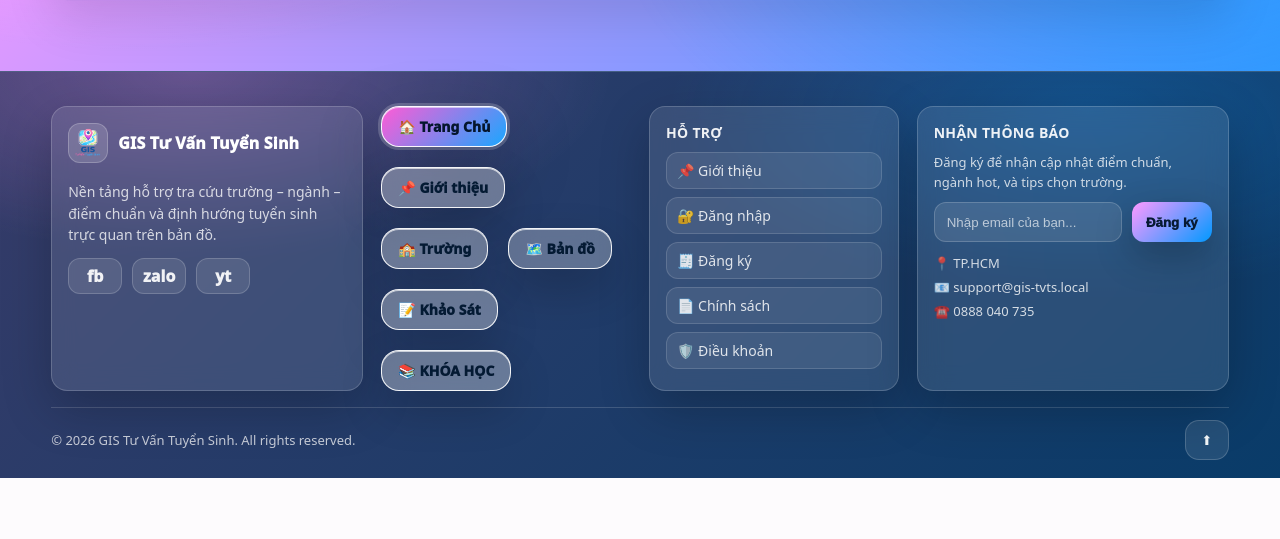
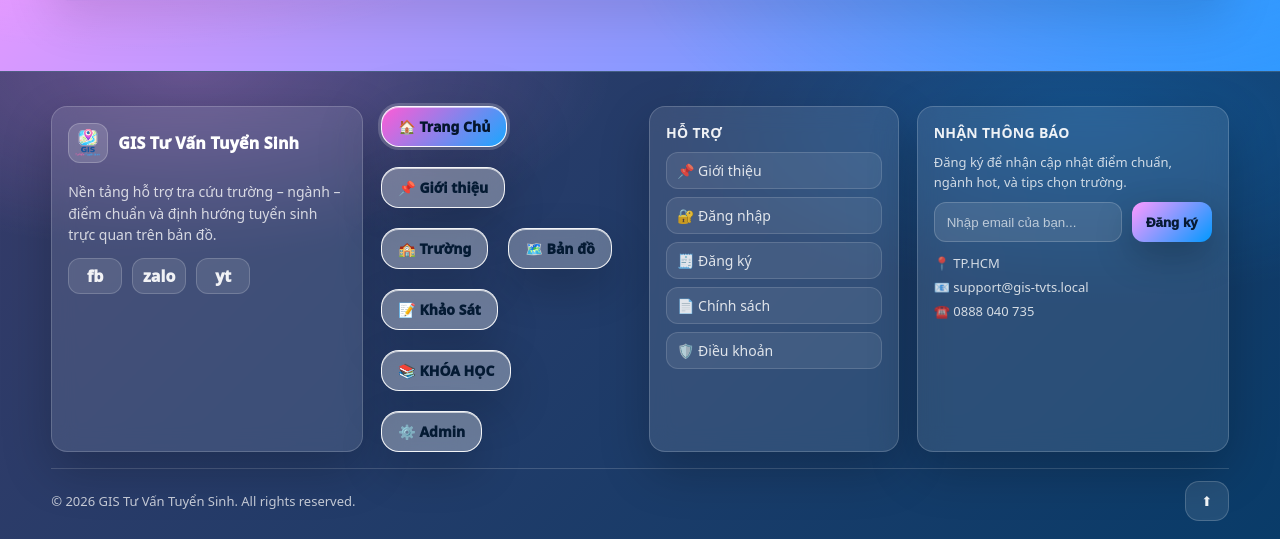
Before and after one commit to TRAM-HUONG/GIS-TUVANTUYENSINH, a Django app: page / in a window 1280 px wide. Shown: the part 1050-1589 px from the top of the page. Before the commit the page ends 1528 px from the top, so only its background shows below. Run offline with Django 5.2, Linux system fonts and the light colour scheme; data that the repository does not hold is empty.

Commit message:
Lưu các thay đổi

```diff
--- a/config/urls.py
+++ b/config/urls.py
@@ -24,7 +24,6 @@ def truong_view(request):
 def nganh_view(request):
     return render(request, "truongdaihoc/nganhhoc.html")
 urlpatterns = [
-    path("admin/", admin.site.urls),
     path("", include("home.urls")),
     path("gioi-thieu/", gioithieu, name="gioithieu"),
     path("tra-cuu/", tracuu, name="tracuu"),
--- a/home/urls.py
+++ b/home/urls.py
@@ -20,4 +20,9 @@ urlpatterns = [
     path("admin/truong-dai-hoc/chi-tiet/<str:matruong>/", views.admin_truong_detail, name="admin_truong_detail"),
     path("admin/truong-dai-hoc/sua/<str:matruong>/", views.admin_truong_edit, name="admin_truong_edit"),
     path("admin/truong-dai-hoc/xoa/<str:matruong>/", views.admin_truong_delete, name="admin_truong_delete"),
+
+    path("admin/nganh-hoc/", views.admin_nganh_list, name="admin_nganh_list"),
+    path("admin/diem-chuan/", views.admin_diemchuan_list, name="admin_diemchuan_list"),
+    path("admin/khao-sat/", views.admin_khaosat_list, name="admin_khaosat_list"),
+    path("admin/nguoi-dung/", views.admin_nguoidung_list, name="admin_nguoidung_list"),
 ]
--- a/home/views.py
+++ b/home/views.py
@@ -3,7 +3,6 @@ from django.contrib import messages
 from django.contrib.auth.hashers import make_password, check_password
 from django.db.models import Q, OuterRef, Subquery, Value
 from django.db.models.functions import Coalesce
-from django.http import HttpResponseForbidden
 
 from .models import (
     NguoiDung,
@@ -146,7 +145,7 @@ def login_view(request):
                 "error": "Tài khoản đã bị khóa."
             })
 
-        if not check_password(password, user.matkhau):
+        if password != user.matkhau:
             return render(request, "auth/dang-nhap.html", {
                 "error": "Mật khẩu không đúng."
             })
@@ -201,7 +200,7 @@ def truong_list(request):
         .values("tenfile")[:1]
     )
 
-    truong_list = (
+    truong_list_data = (
         TruongDaiHoc.objects
         .select_related("madvhc")
         .all()
@@ -209,11 +208,11 @@ def truong_list(request):
         .annotate(anh=Coalesce(Subquery(anh_sq), Value("default.png")))
     )
 
-    nganh_list = NganhHoc.objects.all().order_by("tennganh")
+    nganh_list_data = NganhHoc.objects.all().order_by("tennganh")
 
     return render(request, "truongdaihoc/truongdaihoc.html", {
-        "truong_list": truong_list,
-        "nganh_list": nganh_list,
+        "truong_list": truong_list_data,
+        "nganh_list": nganh_list_data,
     })
 
 
@@ -256,10 +255,7 @@ def nganh_detail(request, manganh):
 # =========================================================
 
 def admin_dashboard(request):
-    if not is_admin(request):
-        return HttpResponseForbidden("Bạn không có quyền truy cập trang quản trị.")
-
-    return render(request, "admin/quantri.html")
+    return render(request, "admin/dashboard.html")
 
 
 # =========================================================
@@ -267,9 +263,6 @@ def admin_dashboard(request):
 # =========================================================
 
 def admin_truong_list(request):
-    if not is_admin(request):
-        return HttpResponseForbidden("Bạn không có quyền truy cập.")
-
     truongs = TruongDaiHoc.objects.select_related("madvhc").all().order_by("matruong")
     return render(request, "admin/truongdaihoc/list.html", {
         "truongs": truongs
@@ -277,9 +270,6 @@ def admin_truong_list(request):
 
 
 def admin_truong_insert(request):
-    if not is_admin(request):
-        return HttpResponseForbidden("Bạn không có quyền truy cập.")
-
     dshc = DonViHanhChinh.objects.all().order_by("tendvhc")
 
     if request.method == "POST":
@@ -334,9 +324,6 @@ def admin_truong_insert(request):
 
 
 def admin_truong_detail(request, matruong):
-    if not is_admin(request):
-        return HttpResponseForbidden("Bạn không có quyền truy cập.")
-
     truong = get_object_or_404(
         TruongDaiHoc.objects.select_related("madvhc"),
         pk=matruong
@@ -350,9 +337,6 @@ def admin_truong_detail(request, matruong):
 
 
 def admin_truong_edit(request, matruong):
-    if not is_admin(request):
-        return HttpResponseForbidden("Bạn không có quyền truy cập.")
-
     truong = get_object_or_404(TruongDaiHoc, pk=matruong)
     chitiet = ChiTietTruong.objects.filter(matruong=truong).first()
     dshc = DonViHanhChinh.objects.all().order_by("tendvhc")
@@ -402,9 +386,6 @@ def admin_truong_edit(request, matruong):
 
 
 def admin_truong_delete(request, matruong):
-    if not is_admin(request):
-        return HttpResponseForbidden("Bạn không có quyền truy cập.")
-
     truong = get_object_or_404(TruongDaiHoc, pk=matruong)
 
     if request.method == "POST":
@@ -415,3 +396,41 @@ def admin_truong_delete(request, matruong):
     return render(request, "admin/truongdaihoc/delete.html", {
         "truong": truong
     })
+
+
+# =========================================================
+# ADMIN - NGÀNH HỌC
+# =========================================================
+
+def admin_nganh_list(request):
+    nganhs = NganhHoc.objects.all().order_by("manganh")
+    return render(request, "admin/nganhhoc/list.html", {
+        "nganhs": nganhs
+    })
+
+
+# =========================================================
+# ADMIN - ĐIỂM CHUẨN
+# =========================================================
+
+def admin_diemchuan_list(request):
+    return render(request, "admin/diemchuan/list.html")
+
+
+# =========================================================
+# ADMIN - KHẢO SÁT
+# =========================================================
+
+def admin_khaosat_list(request):
+    return render(request, "admin/khaosat/list.html")
+
+
+# =========================================================
+# ADMIN - NGƯỜI DÙNG
+# =========================================================
+
+def admin_nguoidung_list(request):
+    nguoidungs = NguoiDung.objects.select_related("mavaitro").all().order_by("mand")
+    return render(request, "admin/nguoidung/list.html", {
+        "nguoidungs": nguoidungs
+    })
--- a/templates/admin/quantri.html
+++ b/templates/admin/dashboard.html
@@ -9,10 +9,6 @@
 
     <div style="display:flex; flex-wrap:wrap; gap:12px; margin-top:20px;">
         <a href="{% url 'admin_truong_list' %}" class="btn btn-primary">🏫 Quản lý Trường đại học</a>
-        <a href="{% url 'admin_nganh_list' %}" class="btn btn-success">🎓 Quản lý Ngành học</a>
-        <a href="{% url 'admin_diemchuan_list' %}" class="btn btn-warning">📊 Quản lý Điểm chuẩn</a>
-        <a href="{% url 'admin_khaosat_list' %}" class="btn btn-info">📝 Quản lý Khảo sát</a>
-        <a href="{% url 'admin_nguoidung_list' %}" class="btn btn-danger">👤 Quản lý Người dùng</a>
     </div>
 </div>
 {% endblock %}
--- a/templates/layout/layout.html
+++ b/templates/layout/layout.html
@@ -30,8 +30,13 @@
               <span class="brand-text">Tư Vấn Tuyển Sinh</span>
             </a>
             <div class="auth">
+              {% if request.session.hoten %}
+              <span class="user-name">👤 {{ request.session.hoten }}</span>
+              <a class="btn" href="{% url 'logout' %}">🚪 Đăng xuất</a>
+              {% else %}
               <a class="btn" href="{% url 'login' %}">🔐 Đăng nhập</a>
               <a class="btn" href="{% url 'register' %}">🧾 Đăng ký</a>
+              {% endif %}
             </div>
           </div>
           <!-- HÀNG 2 -->
@@ -45,7 +50,13 @@
 
                 <a class="btn ghost" href="{% url 'tracuu' %}">🗺️ Bản đồ</a>
                 <a class="btn" href="{% url 'khaosat' %}">📝 Khảo Sát</a>
-                <a class="btn" href="{% url 'khoahoc' %}">📚 KHÓA HỌC</a>
+                <a class="btn" href="{% url 'khoahoc' %}">📚 Khóa Học</a>
+              {% if request.session.tenvaitro == "ADMIN" %}
+<span class="user-name">
+  <span class="user-icon">👤</span>
+  <span class="user-text">{{ request.session.hoten }}</span>
+</span>
+{% endif %}
               </nav>
           </div>
         </div>
@@ -88,8 +99,7 @@
           <a class="social-btn" href="#" aria-label="YouTube">yt</a>
         </div>
       </div>
-
-      <!-- Column 2 -->
+<div class="row row-2">
   <nav class="menu">
     <a class="btn primary" href="{% url 'home' %}">🏠 Trang Chủ</a>
     <a class="btn" href="{% url 'gioithieu' %}">📌 Giới thiệu</a>
@@ -97,11 +107,9 @@
     <a class="btn ghost" href="{% url 'tracuu' %}">🗺️ Bản đồ</a>
     <a class="btn" href="{% url 'khaosat' %}">📝 Khảo Sát</a>
     <a class="btn" href="{% url 'khoahoc' %}">📚 KHÓA HỌC</a>
-
-  {% if request.session.tenvaitro == 'ADMIN' %}
-    <a class="btn" href="{% url 'admin_dashboard' %}">⚙️ Admin</a>
-  {% endif %}
+    <a class="btn admin-btn" href="{% url 'admin_dashboard' %}">⚙️ Admin</a>
   </nav>
+</div>
 
       <!-- Column 3 -->
       <div class="footer-col">
```
Also changed, not shown: static/css/layout.css (+30 -0 lines). Lines whose indentation alone changed are shown as unchanged.
